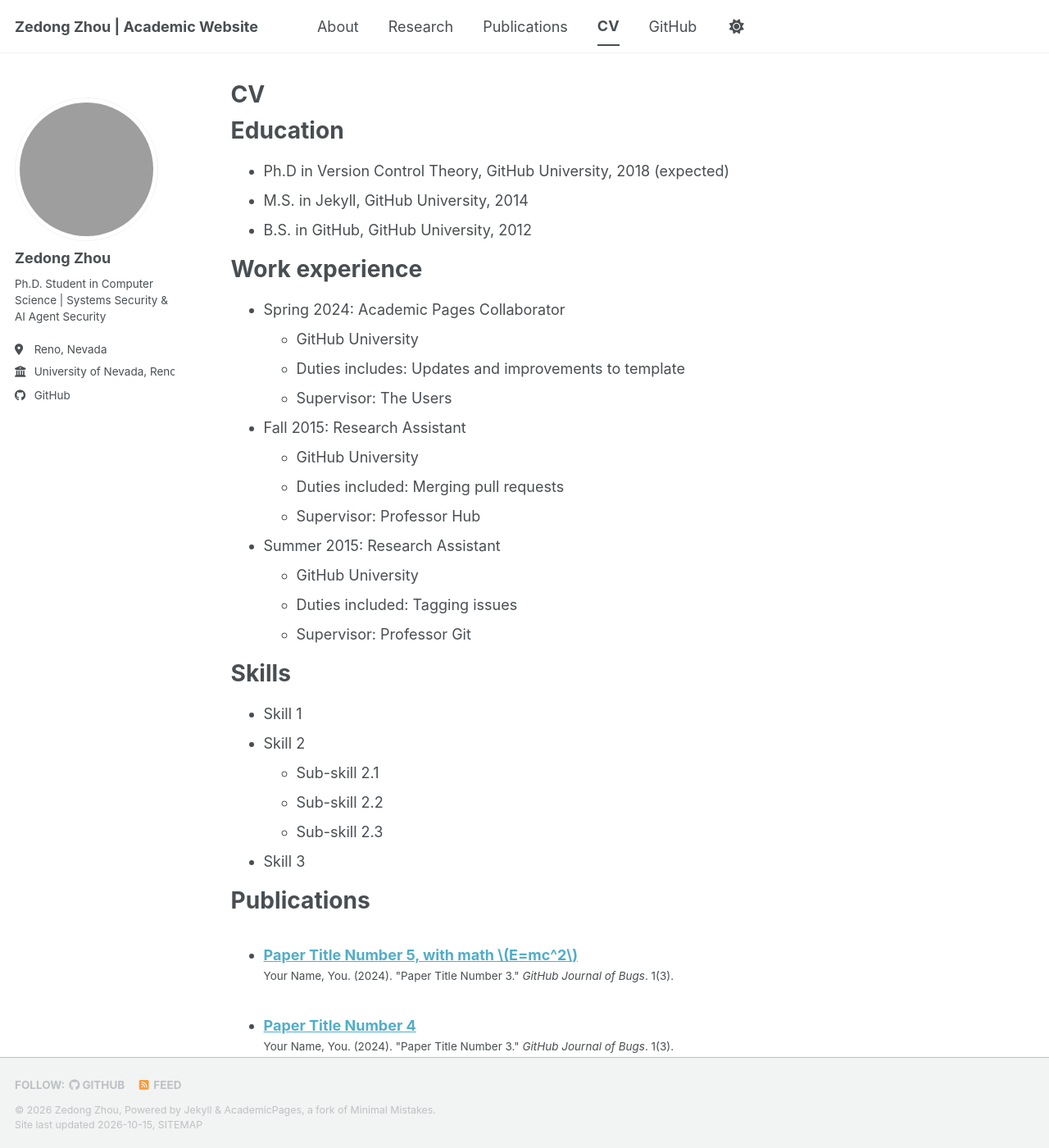
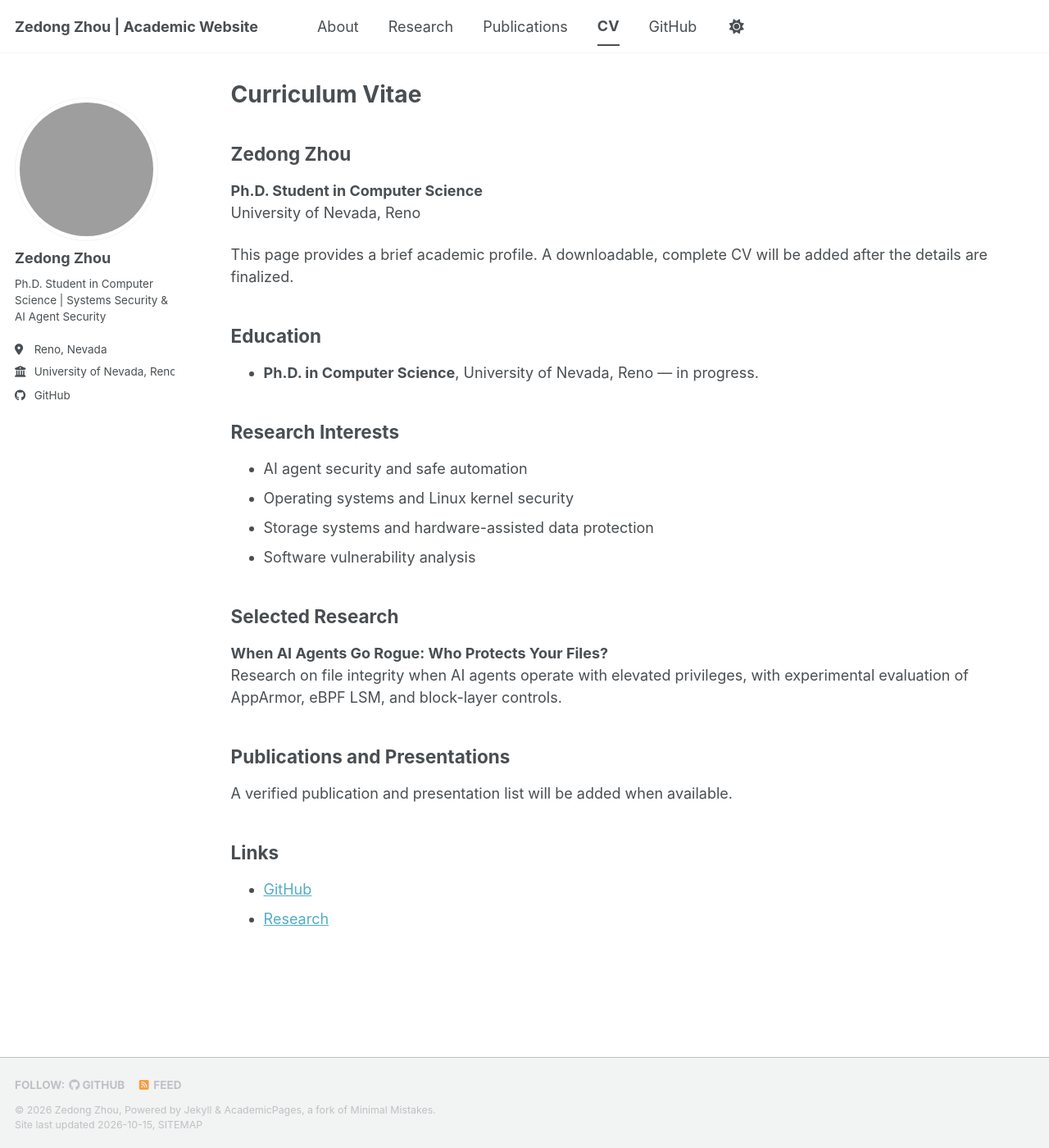
Before and after one commit to 2350082187zhou-ux/2350082187zhou-ux.github.io, a Jekyll site: the page built from _pages/cv.md, in a window 1280 px wide and 1400 px high. Shown: the whole window at 82% size. Built offline with Jekyll 4.4.1, drawn with Linux system fonts in a browser that asks for light colours; a style sheet for code colours, icons or effects is not loaded; some of the changed text lies outside the part shown; grey boxes are pictures that could not be loaded.

Commit message:
Replace sample CV with factual academic profile

```diff
--- a/_pages/cv.md
+++ b/_pages/cv.md
@@ -1,64 +1,40 @@
 ---
 layout: archive
-title: "CV"
+title: "Curriculum Vitae"
 permalink: /cv/
 author_profile: true
 redirect_from:
   - /resume
 ---
 
-{% include base_path %}
+## Zedong Zhou
 
-Education
-======
-* Ph.D in Version Control Theory, GitHub University, 2018 (expected)
-* M.S. in Jekyll, GitHub University, 2014
-* B.S. in GitHub, GitHub University, 2012
+**Ph.D. Student in Computer Science**
+University of Nevada, Reno
 
-Work experience
-======
-* Spring 2024: Academic Pages Collaborator
-  * GitHub University
-  * Duties includes: Updates and improvements to template
-  * Supervisor: The Users
+This page provides a brief academic profile. A downloadable, complete CV will be added after the details are finalized.
 
-* Fall 2015: Research Assistant
-  * GitHub University
-  * Duties included: Merging pull requests
-  * Supervisor: Professor Hub
+## Education
 
-* Summer 2015: Research Assistant
-  * GitHub University
-  * Duties included: Tagging issues
-  * Supervisor: Professor Git
+- **Ph.D. in Computer Science**, University of Nevada, Reno — in progress.
 
-Skills
-======
-* Skill 1
-* Skill 2
-  * Sub-skill 2.1
-  * Sub-skill 2.2
-  * Sub-skill 2.3
-* Skill 3
+## Research Interests
 
-Publications
-======
-  <ul>{% for post in site.publications reversed %}
-    {% include archive-single-cv.html %}
-  {% endfor %}</ul>
+- AI agent security and safe automation
+- Operating systems and Linux kernel security
+- Storage systems and hardware-assisted data protection
+- Software vulnerability analysis
 
-Talks
-======
-  <ul>{% for post in site.talks reversed %}
-    {% include archive-single-talk-cv.html  %}
-  {% endfor %}</ul>
+## Selected Research
 
-Teaching
-======
-  <ul>{% for post in site.teaching reversed %}
-    {% include archive-single-cv.html %}
-  {% endfor %}</ul>
+**When AI Agents Go Rogue: Who Protects Your Files?**
+Research on file integrity when AI agents operate with elevated privileges, with experimental evaluation of AppArmor, eBPF LSM, and block-layer controls.
 
-Service and leadership
-======
-* Currently signed in to 43 different slack teams
+## Publications and Presentations
+
+A verified publication and presentation list will be added when available.
+
+## Links
+
+- [GitHub](https://github.com/2350082187zhou-ux)
+- [Research](/research/)
```
